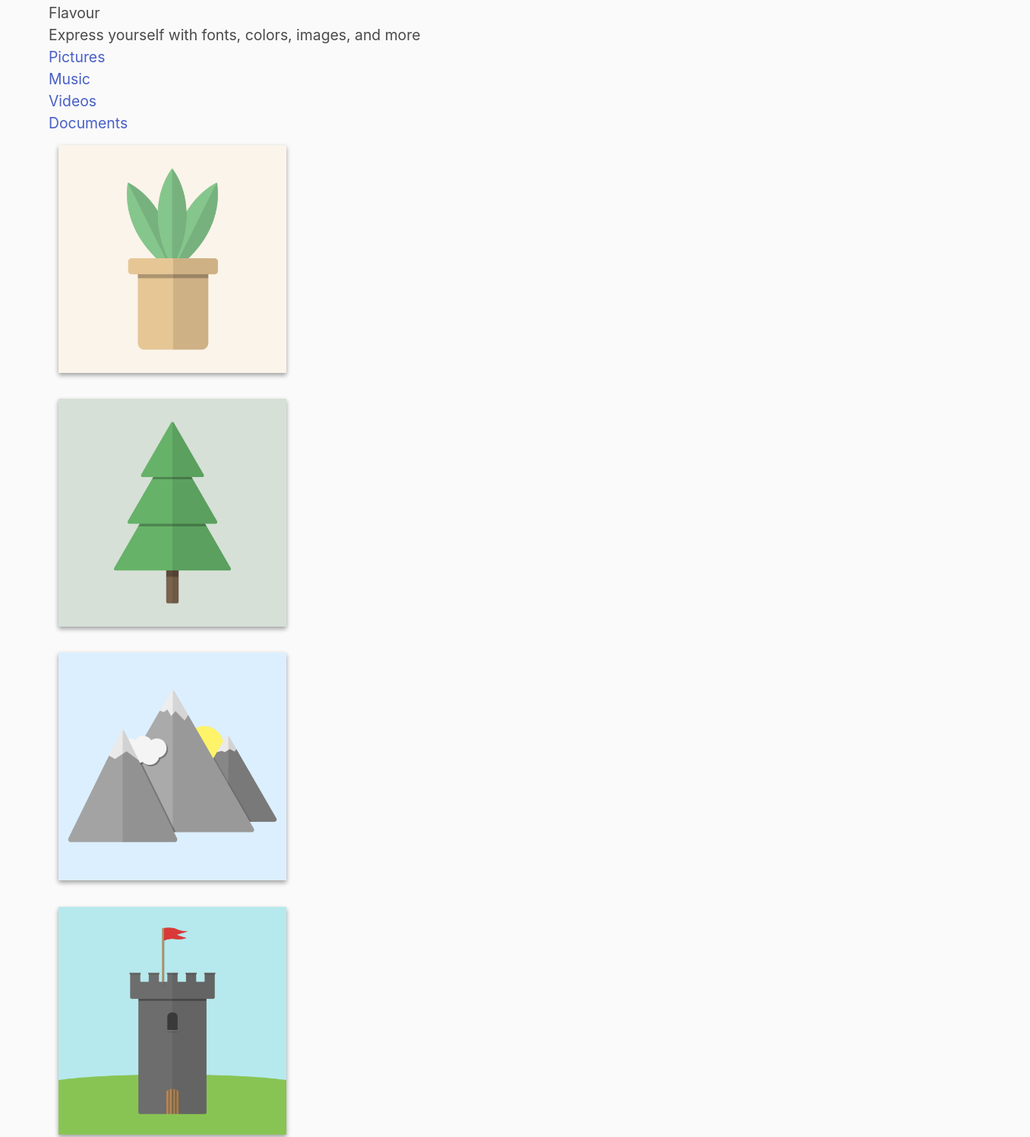
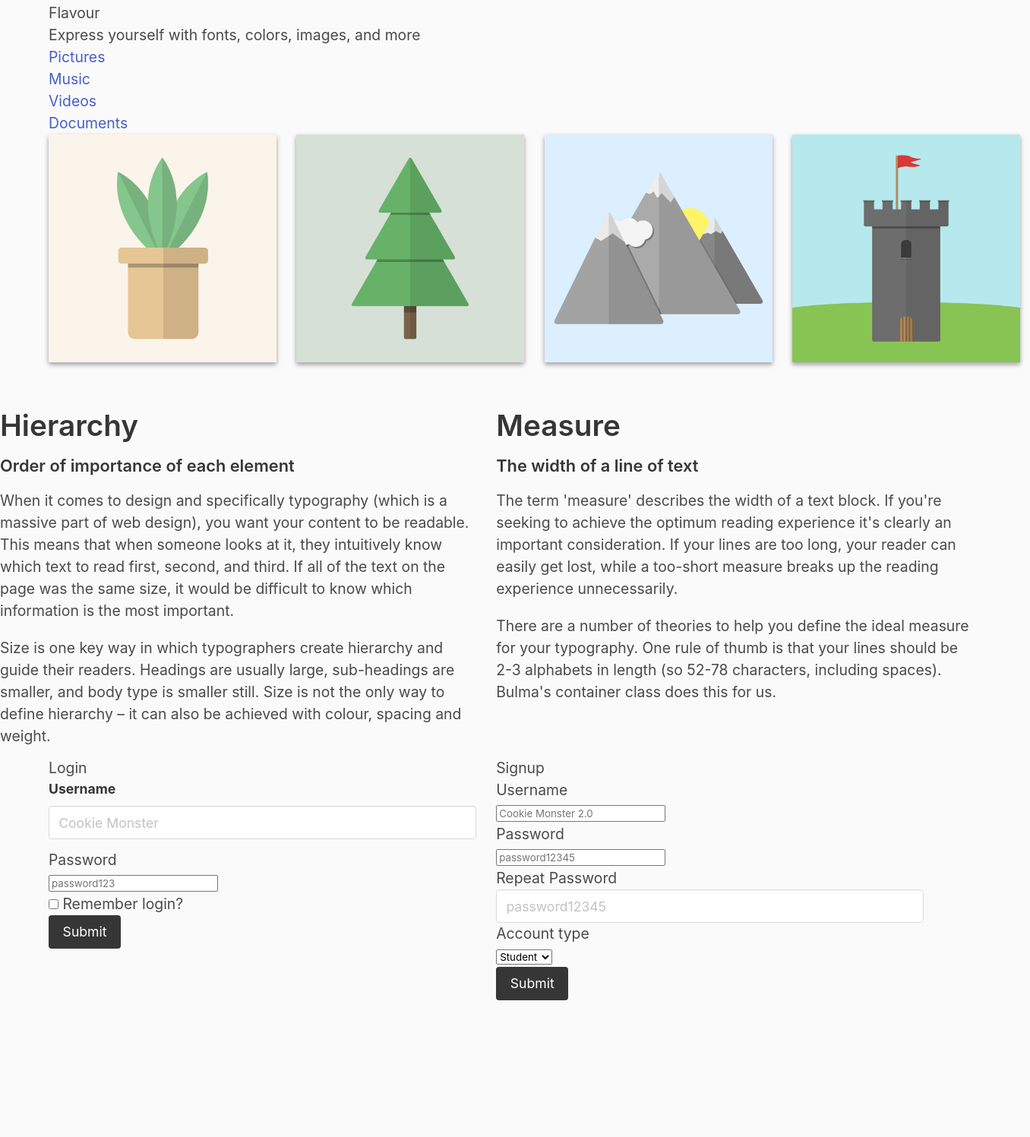
Before and after one commit to jdmar3-comp426/a02-aramaram21, a website: page index.html in a window 1280 px wide. Shown: the part 1562-3059 px from the top of the page at 76% size, 1356 px wide, since content can reach past the window. After the commit the page ends 2892 px from the top, so only its background shows below. Drawn offline with nearby package versions, Linux system fonts and the light colour scheme; a web font is replaced by a local one.

Commit message:
column first

```diff
--- a/index.html
+++ b/index.html
@@ -99,7 +99,7 @@
                 <li><a>Documents</a></li>
             </ul>
         </div>
-        <div class="">
+        <div class="columns">
             <div class="column">
                 <img src="images/all-01.jpg" alt="Pictures">
             </div>
@@ -118,7 +118,7 @@
 <section class="">
     <div class="">
         <div class="content">
-            <div class="">
+            <div class="columns">
                 <div class="column">
                     <h1 class="">Hierarchy</h1>
                     <h5 class="">Order of importance of each element</h5>
@@ -133,7 +133,7 @@
                         Size is not the only way to define hierarchy – it can also be achieved with colour, spacing and weight.
 		    </p>
                 </div>
-                <div class="">
+                <div class="column">
                     <h1 class="">Measure</h1>
                     <h5 class="">The width of a line of text</h5>
                     <p>
@@ -153,7 +153,7 @@
 </section>
 <section class="">
     <div class="container">
-        <div class="">
+        <div class="columns">
             <div class="column">
                 <h1 class="">Login</h1>
                 <form>
@@ -184,7 +184,7 @@
                     </div>
                 </form>
             </div>
-            <div class="">
+            <div class="column">
                 <h1 class="">Signup</h1>
                 <form>
                     <div class="">
```
